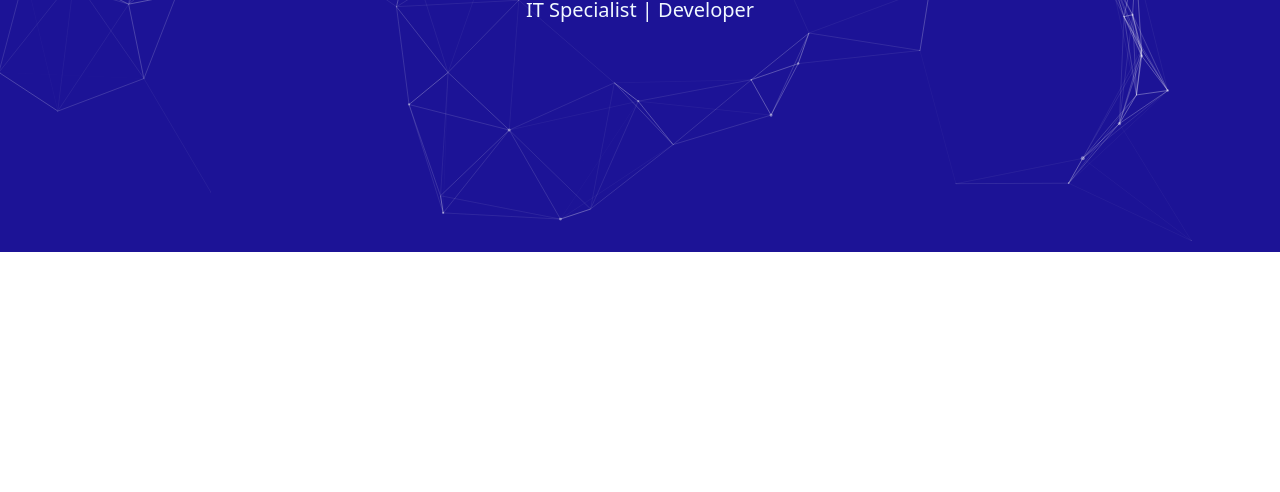
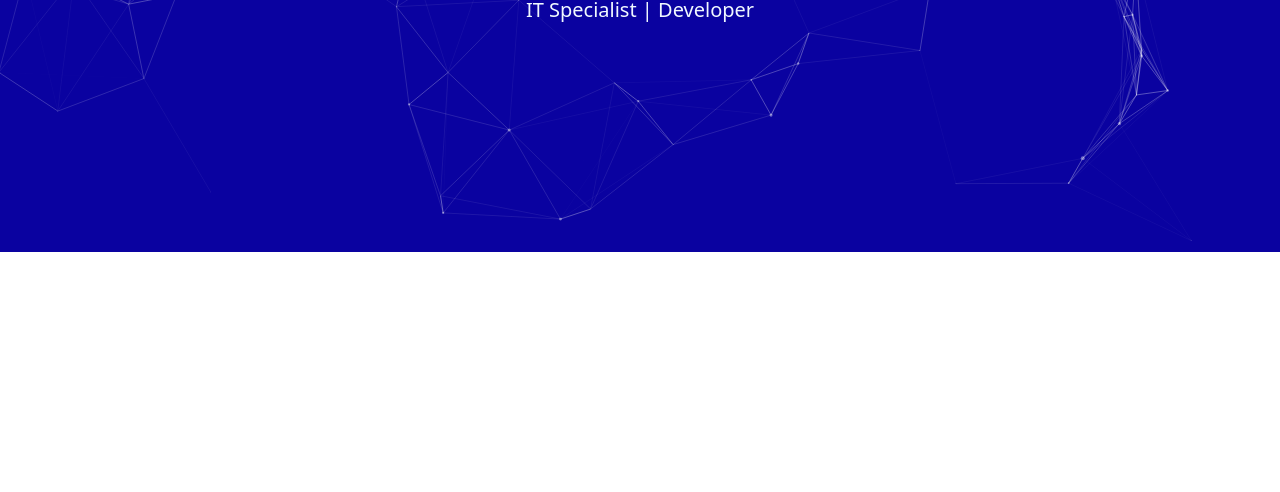
Before and after one commit to peytonvecchi/website, a plain HTML site: page index.html in a window 1280 px wide. Shown: the part 308-800 px from the top of the page. Drawn offline with nearby package versions, Linux system fonts and the light colour scheme.

Commit message:
Change color

```diff
--- a/styles.css
+++ b/styles.css
@@ -19,7 +19,7 @@ body {
 }
 
 .hero {
-  background-color: rgb(28, 19, 150);
+  background-color: rgb(10, 2, 160);
   position: relative;
   overflow: hidden; /* ensures particles stay inside hero */
   height: 70vh;
```
